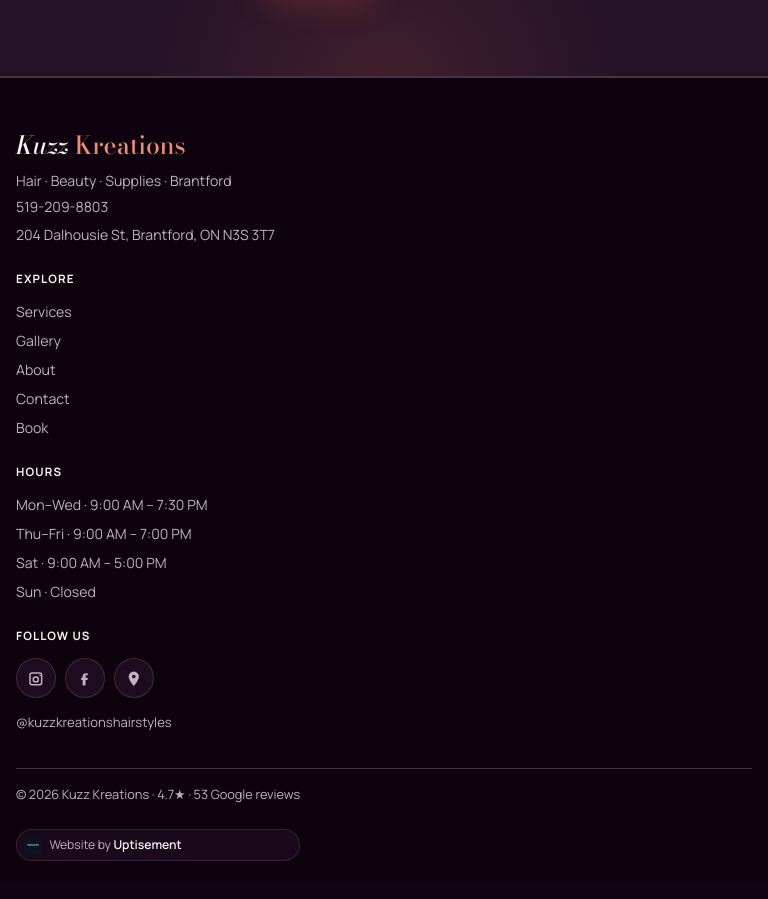
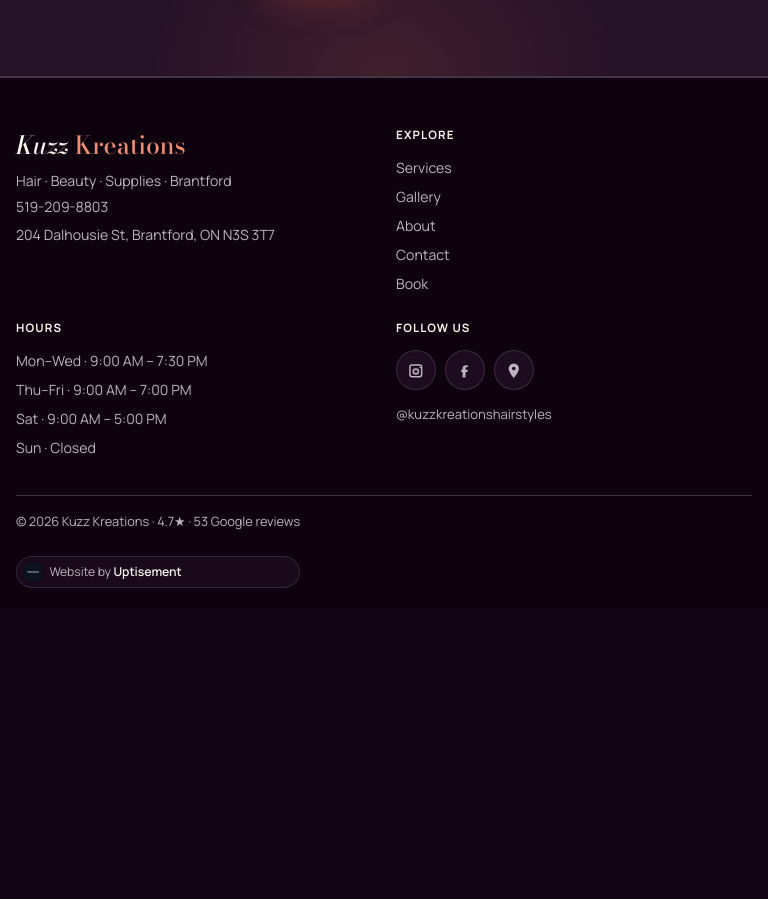
Before and after one commit to adil-044/kuzz-kreations-preview, a plain HTML site: page index.html in a window 768 px wide. Shown: the part 6680-7579 px from the top of the page. After the commit the page ends 7360 px from the top, so only its background shows below. Drawn offline with nearby package versions, Linux system fonts and the light colour scheme.

Commit message:
Footer 2-column layout on tablet breakpoint.
Co-authored-by: Cursor <cursoragent@cursor.com>

```diff
--- a/styles.css
+++ b/styles.css
@@ -433,6 +433,10 @@ footer.site a:hover { color: var(--coral); }
 .foot-watermark:hover { color: var(--coral); border-color: color-mix(in oklch, var(--coral) 45%, var(--line)); }
 .foot-watermark img { border-radius: 4px; }
 
+@media (min-width: 640px) and (max-width: 839px) {
+  footer.site .foot-main { grid-template-columns: 1fr 1fr; }
+}
+
 @media (min-width: 840px) {
   .nav-desktop { display: flex; }
   .nav-toggle, .nav-book-m { display: none; }
```
